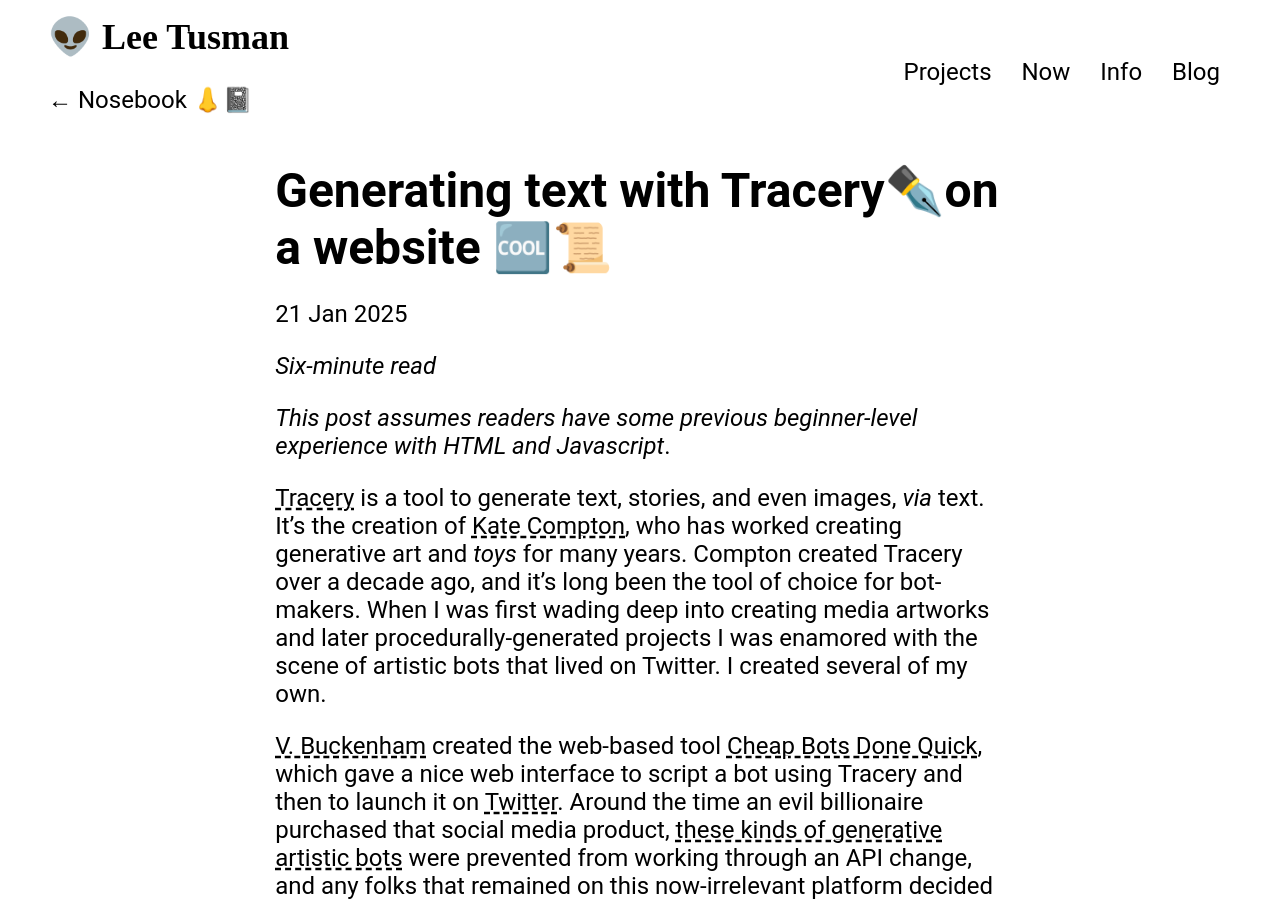
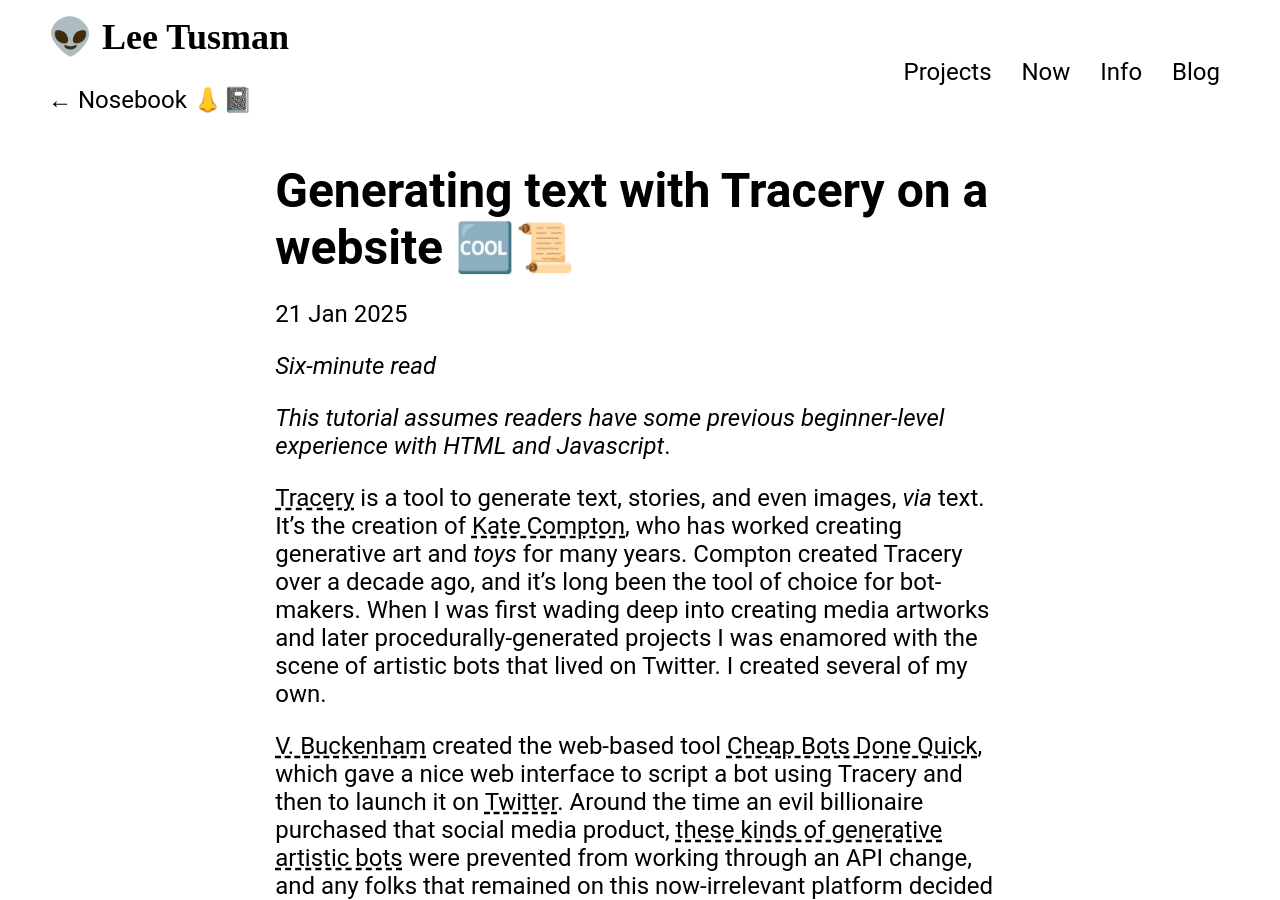
Before and after one commit to lee2sman/nosebook, a Jekyll site: the page built from _posts/2025-01-21-tracery.md, in a window 1280 px wide and 900 px high. Built offline with Jekyll 4.4.1, drawn with Linux system fonts in a browser that asks for light colours; some web fonts are replaced.

Commit message:
add tracery tutorial and update log

```diff
--- a/_posts/2025-01-21-tracery.md
+++ b/_posts/2025-01-21-tracery.md
@@ -1,10 +1,10 @@
 ---
 layout: post
-title: Generating text with Tracery✒️on a website 🆒📜
+title: Generating text with Tracery on a website 🆒📜
 categories: [open source, creative code, programming, tutorial]
 ---
 
-*This post assumes readers have some previous beginner-level experience with HTML and Javascript*.
+*This tutorial assumes readers have some previous beginner-level experience with HTML and Javascript*.
 
 [Tracery](https://tracery.io/) is a tool to generate text, stories, and even images, *via* text. It's the creation of [Kate Compton](http://www.galaxykate.com/), who has worked creating generative art and *toys* for many years. Compton created Tracery over a decade ago, and it's long been the tool of choice for bot-makers. When I was first wading deep into creating media artworks and later procedurally-generated projects I was enamored with the scene of artistic bots that lived on Twitter. I created several of my own.
 
```
Also changed, not shown: log.md (+4 -0 lines).
